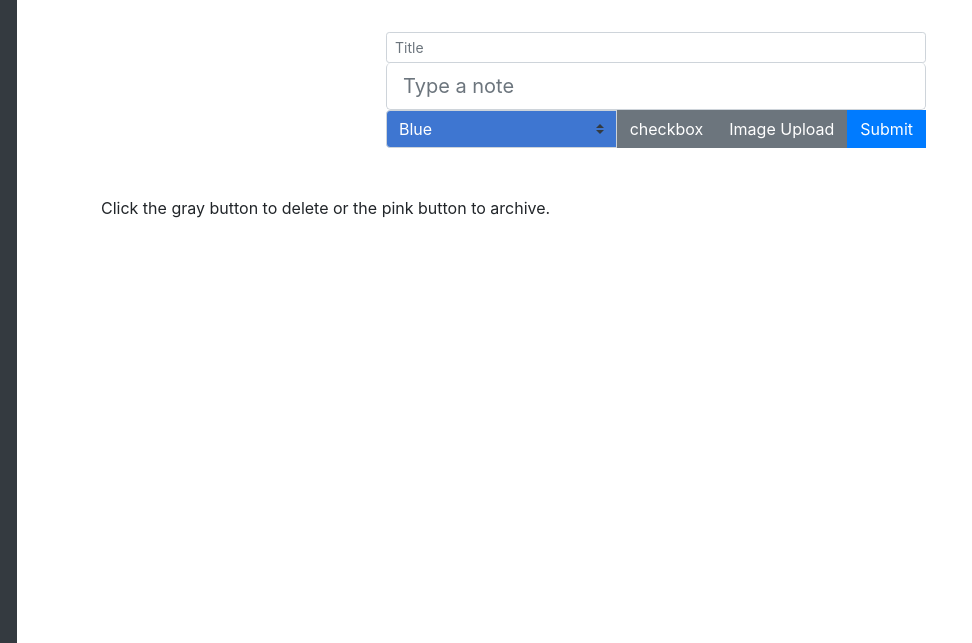
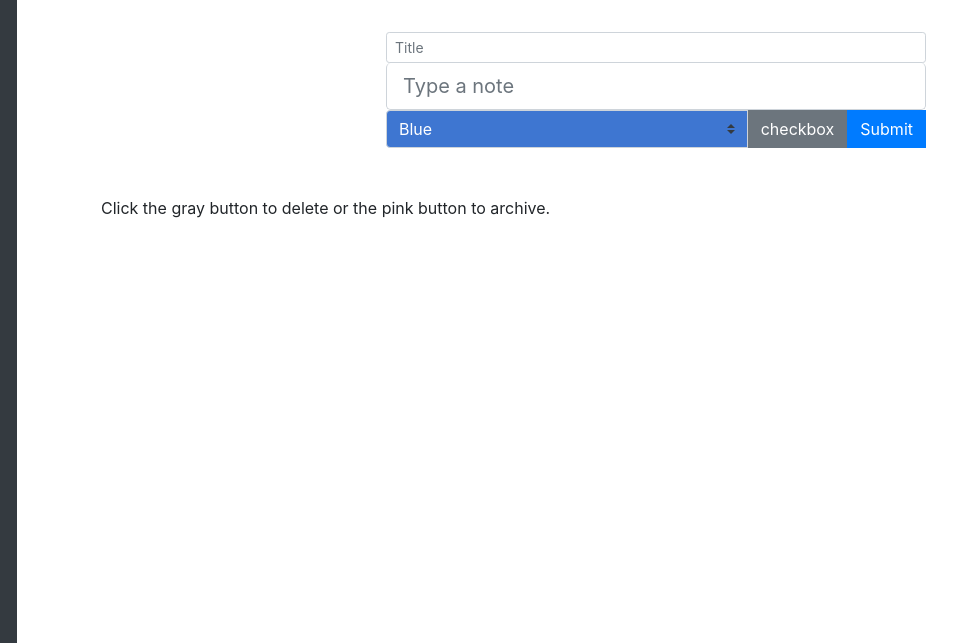
Before and after one commit to kristinlin/MiLKShake, a Flask app: template dairynotes/templates/welcome.html in a window 1280 px wide. Shown: the part 152-795 px from the top of the page, without its empty margins (0-972 px from the left). Run offline with Flask 2, Linux system fonts and the light colour scheme; the template is opened without the code that fills it, so the values that code supplies are empty; parts of the project's set-up code (start-up, migrations or seed data) failed here and were passed over; some libraries are stand-ins or nearby versions.

Commit message:
removed image things

```diff
--- a/dairynotes/static/notetype.js
+++ b/dairynotes/static/notetype.js
@@ -8,36 +8,26 @@ var CHECKBOX = 1;
 var IMAGE = 2;
 
 var tog1 = document.getElementById("tog1");
-var tog2 = document.getElementById("tog2");
 
 var reg = document.getElementById("typenote");
 var checkbox = document.getElementById("checkbox_note");
-var image = document.getElementById("image_note");
 
-var opt_name = ["Checklist", "Image", "Note"];
-var opt_val = [checkbox, image, reg];
-var but_opt = [tog1, tog2];
+var note = true;
 
-var swap = function(arr, val1, val2) {
-    var temp = arr[val1];
-    arr[val1] = arr[val2];
-    arr[val2] = temp;
+var toggle = function() {
+    //switch the hidden vals
+    reg.hidden= !reg.hidden;
+    checkbox.hidden = !checkbox.hidden;
+    //set the button triggered to that option
+    if (note) {
+	tog1.textContent = "checkbox";
+    } else {
+	tog1.textContent ="note";
+    }
+    note = !note;
 };
 
-var toggle = function(val) {
-    console.log(val);
-    //switch the hidden vals
-    opt_val[val].hidden = false;
-    opt_val[2].hidden = true;
-    //set the button triggered to that option
-    but_opt[val].textContent = opt_name[2];
-    //swap
-    swap(opt_name, val, 2);
-    swap(opt_val, val, 2);
-};
-
-tog1.addEventListener("click", function(e) {toggle(0);});
-tog2.addEventListener("click", function(e) {toggle(1);});
+tog1.addEventListener("click", toggle);
 
 
 
--- a/dairynotes/templates/base.html
+++ b/dairynotes/templates/base.html
@@ -56,7 +56,7 @@
 	{% block content1 %}
 	<div id="front_page" style="background-image: url('/static/postits.jpeg');" >
 	  <div class="row front">
-	    <h1 class="heading" id="front_line" >Keep all the notes, checklists, and images you want right here.</h1>
+	    <h1 class="heading" id="front_line" >Keep all the notes and checklists you want right here.</h1>
 	  </div>
 	  <br><br>
 	  <div class="text-center">
--- a/dairynotes/templates/welcome.html
+++ b/dairynotes/templates/welcome.html
@@ -28,13 +28,6 @@
           <input class="form-check-input position-static" type="checkbox" value="option1" name="check" aria-label="..." disabled><input type="text" class="form-control form-sharp" name="cb" placeholder="Item" style="width: 500px" disabled>
         </div>
       </div>
-      <div id="image_note" hidden>
-	<input class="form-control form-sharp" type="url" placeholder="Enter an image url">
-	<div class="custom-file">
-	  <input type="file" class="custom-file-input form-sharp" id="customFile" accept="image/*">
-	  <label class="custom-file-label form-sharp" for="customFile">Choose file</label>
-	</div>
-      </div>
       <div class="input-group">
 	<select onchange="ch_color(this)" id="color" name="color" class="custom-select" id="inlineFormCustomSelect" style="background-color: #3e76d1">
           <option id="blueopt" value="Blue" selected>Blue</option>
@@ -45,7 +38,6 @@
 	  <option id="purpopt" value="Purple">Purple</option>
 	</select>
 	<button id="tog1" class="btn btn-secondary sharp" type="button">checkbox</button>
-	<button id="tog2" class="btn btn-secondary sharp" type="button">Image Upload</button>
 	<button class="btn btn-primary sharp" type = "submit"> Submit </button>
       </div>
       <p id="notes" hidden="true">{{ notes }}</p>
```
